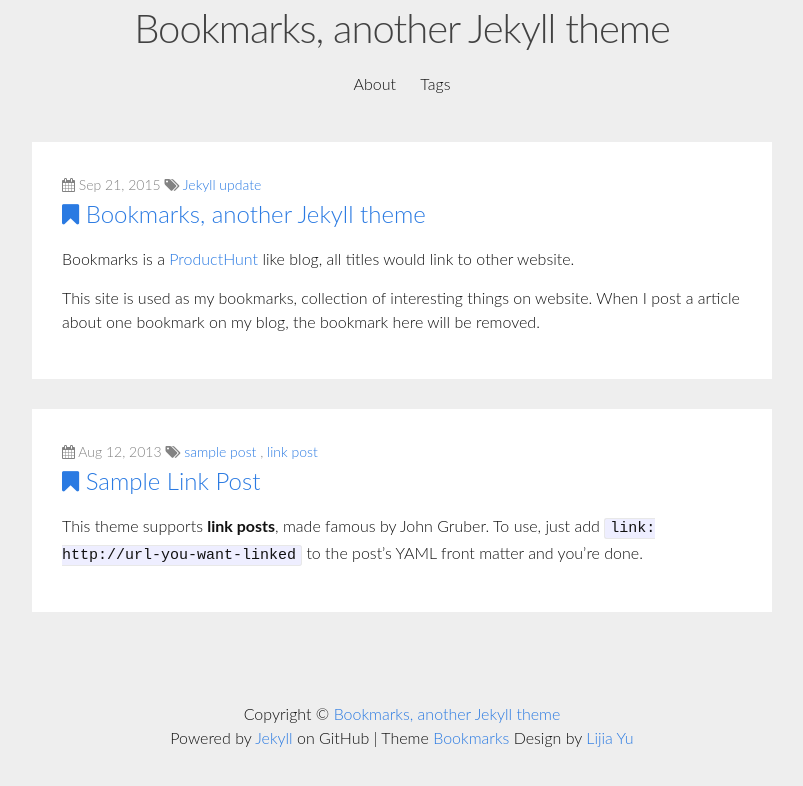
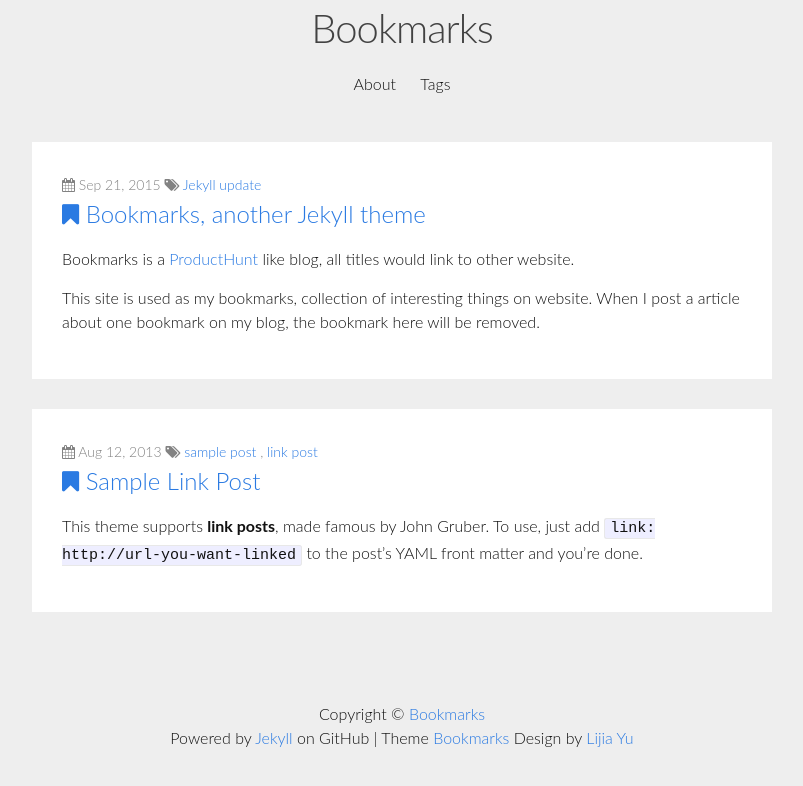
Before and after one commit to yulijia/bookmarks, a Jekyll site: the page built from index.html, in a window 1280 px wide. Shown: the top 786 px of the page, without its empty margins (238-1041 px from the left). Built offline with Jekyll 4.4.1, drawn with Linux system fonts in a browser that asks for light colours; nearby versions of some CDN libraries; the list of posts is cut into pages by our own code.

Commit message:
update YAML

```diff
--- a/_config.yml
+++ b/_config.yml
@@ -1,5 +1,5 @@
 # Site settings
-title: Bookmarks, another Jekyll theme
+title: Bookmarks
 email: your-email@domain.com
 description: > # this means to ignore newlines until "baseurl:"
   Write an awesome description for your new site here. You can edit this
```
